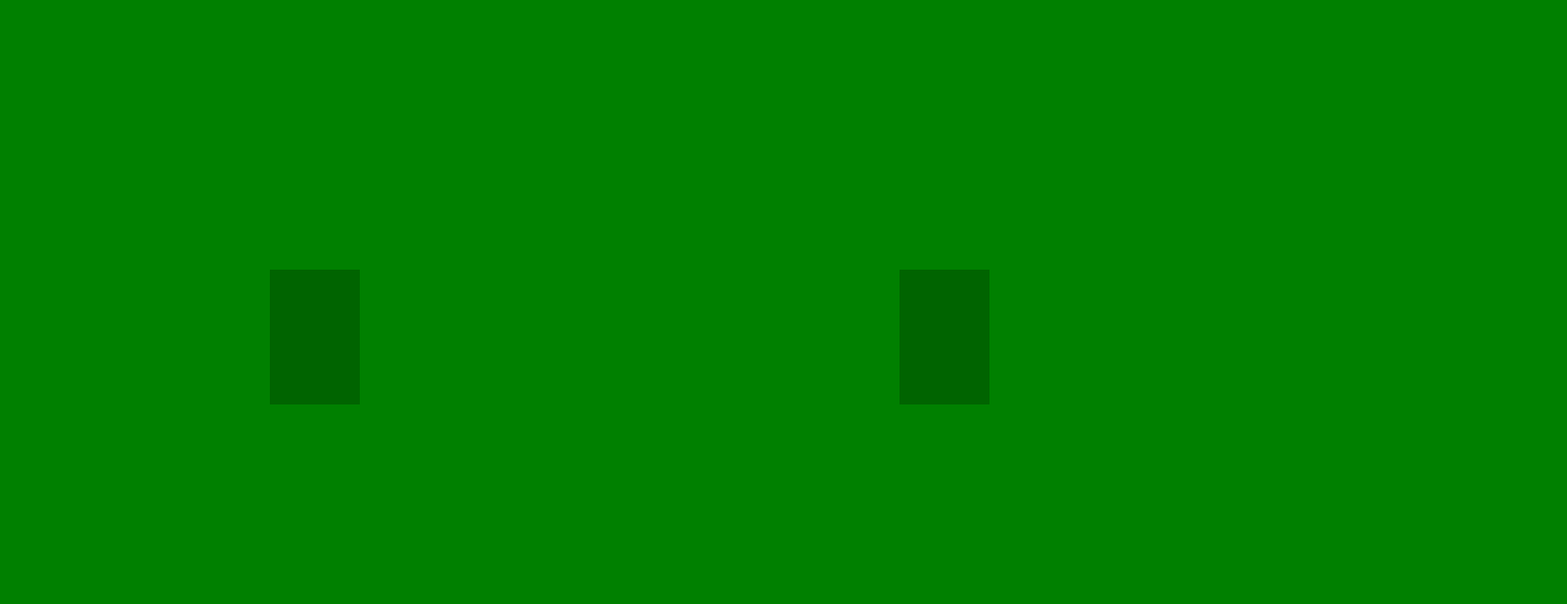
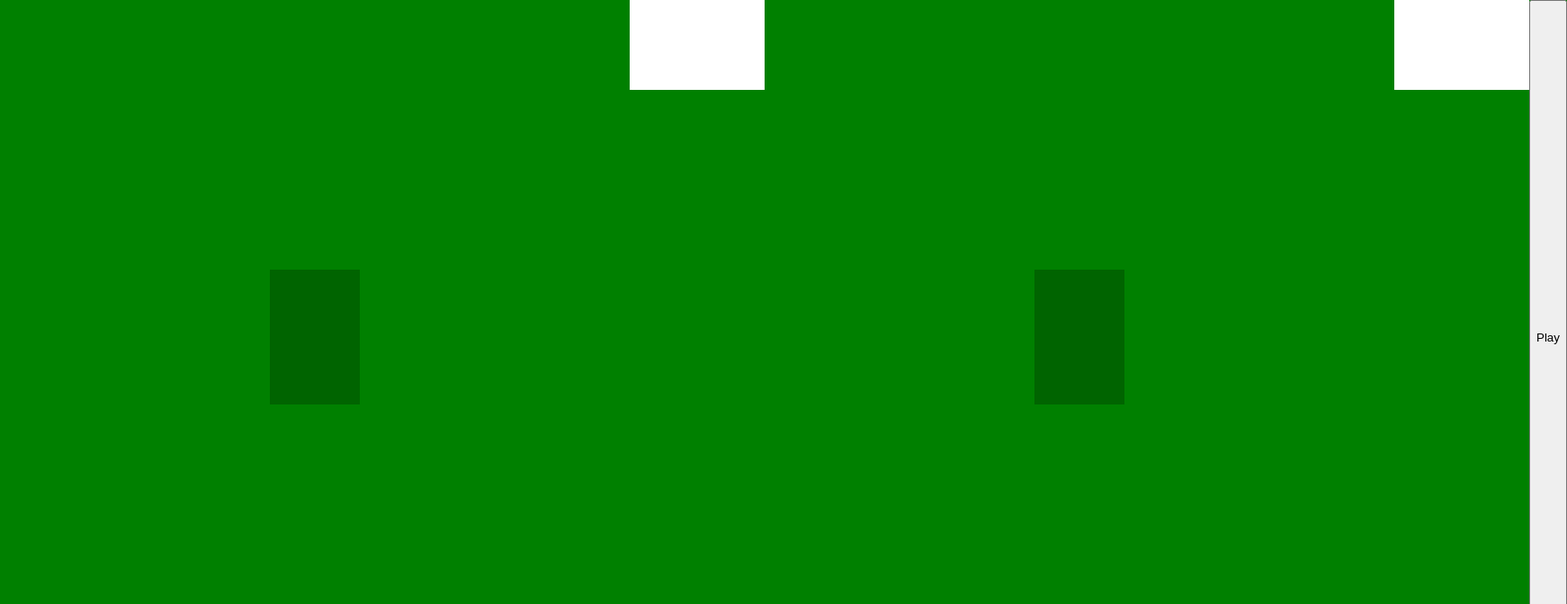
Before and after one commit to em0227/WarGame, a React (Create React App) app in the folder frontend/: page / in a window 1280 px wide. Shown: the top 672 px of the page at 90% size, 1742 px wide, since content can reach past the window. Built offline with nearby package versions, Linux system fonts and the light colour scheme.

Commit message:
add play button to start the game

```diff
--- a/frontend/src/actions/cards_actions.js
+++ b/frontend/src/actions/cards_actions.js
@@ -1,6 +1,13 @@
-export const ADD_CARDS = "ADD_CARDS";
+export const ADD_CARDS_TO_FACEDOWN = "ADD_CARDS_TO_FACEDOWN";
+export const DRAW_CARD = "DRAW_CARD";
+export const WAR_DRAW = "WAR_DRAW";
 
-export const addCards = (cards) => ({
-  type: ADD_CARDS,
+export const addCardsToFaceDown = (cards) => ({
+  type: ADD_CARDS_TO_FACEDOWN,
   cards,
 });
+
+export const drawCard = (card) => ({
+  type: DRAW_CARD,
+  card,
+});
--- a/frontend/src/components/app.jsx
+++ b/frontend/src/components/app.jsx
@@ -1,15 +1,27 @@
 import React from "react";
-import Deck from "./decks/deck";
+import { useSelector, useDispatch } from "react-redux";
+import Player from "./players/player";
 import { startGame } from "../reducers/selector";
 
 const App = (props) => {
-  const decks = startGame();
-  const deckOne = decks[0];
-  const deckTwo = decks[1];
+  const dispatch = useDispatch();
+
+  const start = () => {
+    const cards = startGame();
+    const deckOne = cards[0];
+    const deckTwo = cards[1];
+    dispatch({ type: "START_GAME_P1", deck: deckOne });
+    dispatch({ type: "START_GAME_P2", deck: deckTwo });
+  };
+
+  const player1 = useSelector((state) => state.player1);
+  const player2 = useSelector((state) => state.player2);
+
   return (
     <div style={{ display: "flex", justifyContent: "space-between" }}>
-      <Deck deck={deckOne} />
-      <Deck deck={deckTwo} />
+      <Player playerObj={player1} />
+      <Player playerObj={player2} />
+      <button onClick={start}>Play</button>
     </div>
   );
 };
--- a/frontend/src/components/cards/cardFaceDown.jsx
+++ b/frontend/src/components/cards/cardFaceDown.jsx
@@ -4,7 +4,7 @@ import { useDispatch } from "react-redux";
 export const CardFaceDown = (props) => {
   const cardFaceDown = props.card;
 
-  if (cardFaceDown === 0) {
+  if (cardFaceDown.length === 0) {
     return null;
   } else {
     return (
--- a/frontend/src/components/decks/deck.jsx
+++ b/frontend/src/components/decks/deck.jsx
@@ -5,14 +5,20 @@ import { CardFaceDown } from "../cards/cardFaceDown";
 class Deck extends React.Component {
   constructor(props) {
     super(props);
-    this.deck = props.deck;
-    this.cardFaceUp = "";
-    this.cardFaceDown = 0;
+    this.deck = props.playerObj.deck;
   }
+
+  // componentDidUpdate(prevProps) {
+  //   if (prevProps.deck !== this.props.deck) {
+  //     this.cardFaceUp = this.props.playerObj.deck[0];
+  //     this.cardFaceDown = this.props.playerObj.cardFaceDown.length;
+  //   }
+  // }
 
   draw() {
     //poping out from the deck
-    //updating local state of cardFaceUp
+    //update global state of cardFaceUp
+    const card = this.deck.pop();
   }
 
   isEmpty() {}
@@ -30,10 +36,10 @@ class Deck extends React.Component {
           }}
         ></div>
         <div className="player-card-face-up">
-          <CardFaceUp card={this.cardFaceUp} />
+          <CardFaceUp card={this.props.playerObj.deck[0]} />
         </div>
         <div className="player-card-face-down">
-          <CardFaceDown card={this.cardFaceDown} />
+          <CardFaceDown card={this.props.playerObj.cardFaceDown} />
         </div>
       </div>
     );
--- /dev/null
+++ b/frontend/src/components/players/player.jsx
@@ -0,0 +1,12 @@
+import React from "react";
+import Deck from "../decks/deck";
+
+const Player = (props) => {
+  return (
+    <div>
+      <Deck playerObj={props.playerObj} cardFaceUp />
+    </div>
+  );
+};
+
+export default Player;
--- a/frontend/src/reducers/card_reducer.js
+++ b/frontend/src/reducers/card_reducer.js
@@ -1,16 +1,27 @@
-import { ADD_CARDS } from "../actions/cards_actions";
+import {
+  ADD_CARDS_TO_FACEDOWN,
+  DRAW_CARD,
+  WAR_DRAW,
+} from "../actions/cards_actions";
 
-const _default_state = {
-  cardFaceDown: [],
-};
-
-export default (state = _default_state, action) => {
-  Object.freeze(state);
-  let newState = Object.assign({}, state);
+export const cardFaceUp = function (state = "", action) {
   switch (action.type) {
-    case ADD_CARDS:
-      return newState.cardFaceDown.concat(action.cards);
+    case DRAW_CARD:
+      return action.card;
+    case WAR_DRAW:
+      return;
     default:
       return state;
   }
 };
+
+export const cardFaceDown = function (state = [], action) {
+  switch (action.type) {
+    case ADD_CARDS_TO_FACEDOWN:
+      return state.concat(action.cards);
+    case WAR_DRAW:
+      return;
+    default:
+      return state;
+  }
+};
--- a/frontend/src/reducers/player1_reducer.js
+++ b/frontend/src/reducers/player1_reducer.js
@@ -0,0 +1,19 @@
+import { combineReducers } from "redux";
+import { cardFaceUp, cardFaceDown } from "./card_reducer";
+import discardPile from "./discard_pile_reducer";
+
+const deck = (state = [], action) => {
+  switch (action.type) {
+    case "START_GAME_P1":
+      return action.deck;
+    default:
+      return state;
+  }
+};
+
+export default combineReducers({
+  cardFaceUp,
+  cardFaceDown,
+  discardPile,
+  deck,
+});
--- a/frontend/src/reducers/player2_reducer.js
+++ b/frontend/src/reducers/player2_reducer.js
@@ -0,0 +1,19 @@
+import { combineReducers } from "redux";
+import { cardFaceUp, cardFaceDown } from "./card_reducer";
+import discardPile from "./discard_pile_reducer";
+
+const deck = (state = [], action) => {
+  switch (action.type) {
+    case "START_GAME_P2":
+      return action.deck;
+    default:
+      return state;
+  }
+};
+
+export default combineReducers({
+  cardFaceUp,
+  cardFaceDown,
+  discardPile,
+  deck,
+});
--- a/frontend/src/reducers/root_reducer.js
+++ b/frontend/src/reducers/root_reducer.js
@@ -1,12 +1,10 @@
 import { combineReducers } from "redux";
-import cardReducer from "./card_reducer";
 import player1Reducer from "./player1_reducer";
 import player2Reducer from "./player2_reducer";
-import warReducer from "./war_reducer";
+// import warReducer from "./war_reducer";
 
 export default combineReducers({
-  cardFaceDown: cardReducer,
-  // player1DiscardPile: player1Reducer,
-  // player2DiscardPile: player2Reducer,
+  player1: player1Reducer,
+  player2: player2Reducer,
   // war: warReducer,
 });
--- a/frontend/src/reducers/selector.js
+++ b/frontend/src/reducers/selector.js
@@ -13,18 +13,15 @@ export const startGame = function () {
 
   while (cardCount.size < 52) {
     let index = getRandomInt();
-    // console.log(index);
     if (cardCount.has(index)) continue;
     cardCount.add(index);
-    console.log(cardCount);
-    if (results[0].length <= 26) {
+    if (results[0].length <= 25) {
       results[0].push(cards[index]);
-      //   console.log(results);
     } else {
       results[1].push(cards[index]);
     }
   }
-
+  console.log(results[0].length, results[1].length);
   return results;
 };
 
```
Also changed, not shown: frontend/src/reducers/discard_pile_reducer.js (added).
